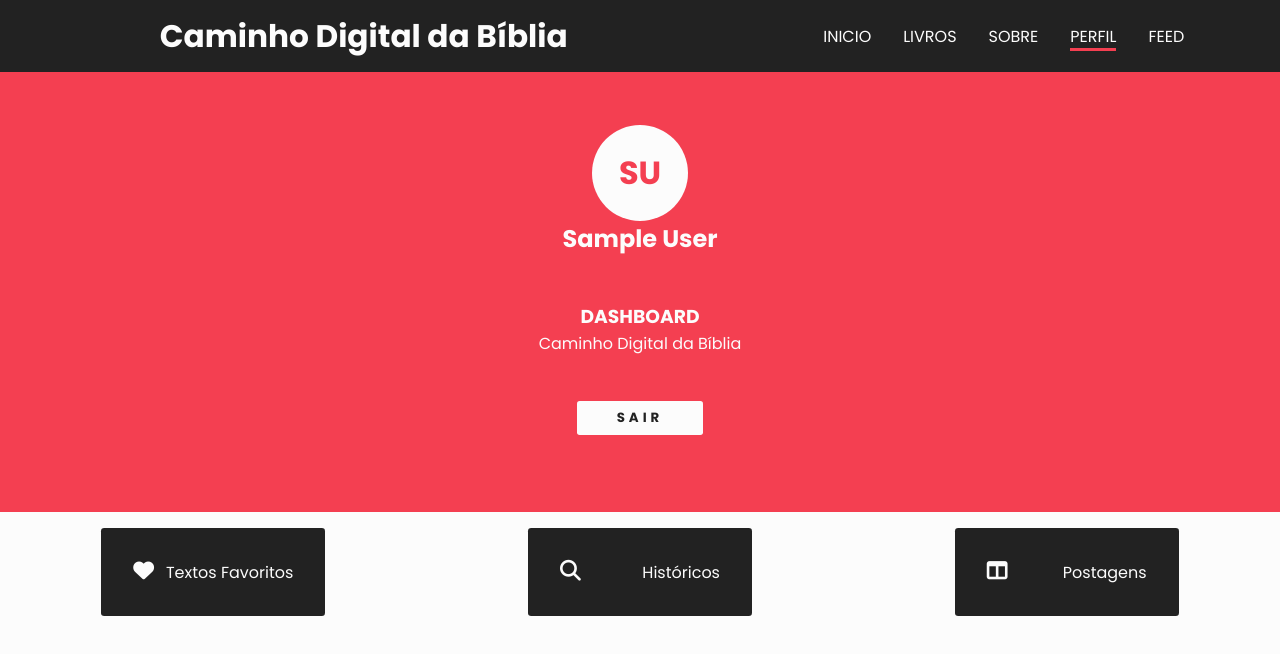
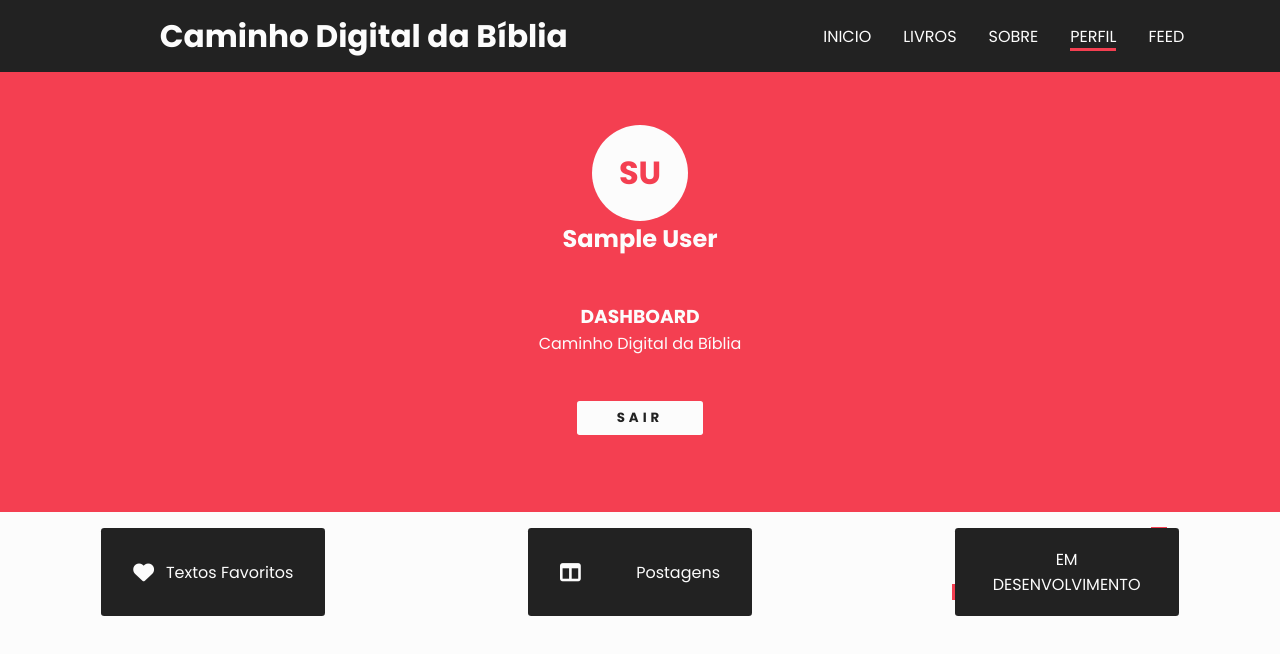
Before and after one commit to Dannick10/CaminhoDigitaldaBiblia, a React (Vite) app: page /perfil in a window 1280 px wide. Shown: the top 654 px of the page. Built offline with nearby package versions, Linux system fonts and the light colour scheme; no server answers; sample sign-in values are in the browser's storage.

Commit message:
removendo consoles

```diff
--- a/src/Pages/FavoriteBook/FavoriteBook.jsx
+++ b/src/Pages/FavoriteBook/FavoriteBook.jsx
@@ -14,7 +14,6 @@ const FavoriteBook = () => {
 
 
     const { documents: books, loading } = useFetchDocuments('book', null, user.uid)
-    console.log(books)
 
   return (
     <div className={styles.favorite_section}>
--- a/src/Pages/Login/Login.jsx
+++ b/src/Pages/Login/Login.jsx
@@ -21,8 +21,6 @@ const Login = () => {
     }
 
     const res = await login(user)
-
-    console.log(user)
 
   }
 
--- a/src/Pages/perfil/Perfil.jsx
+++ b/src/Pages/perfil/Perfil.jsx
@@ -42,10 +42,6 @@ const Perfil = () => {
               </li>
             </Link>
 
-            <li>
-            <i className="fa-solid fa-magnifying-glass"></i>
-              <p>Históricos</p>
-              </li>
 
               <Link to="/mypost">
               <li>
@@ -54,6 +50,10 @@ const Perfil = () => {
               </li>
               </Link>
 
+            <li className={styles.develop}>
+              <p>EM DESENVOLVIMENTO</p>
+              </li>
+
           </ul>
         </section>
     </div>
--- a/src/Pages/perfil/perfil.module.css
+++ b/src/Pages/perfil/perfil.module.css
@@ -28,9 +28,11 @@
     padding: 2em;
     border-radius: .2em;
     display: flex;
+    align-items: center;
     justify-content: space-between;
     width: 10em;
     height: 1.5em;
+    text-align: center;
 }
 
 .perfil_dashboard li i{
@@ -69,6 +71,62 @@ text-align: center;
     color: var(--color3);
 }
 
+li.develop{
+    position: relative;
+}
+
+li.develop::after{
+    content: '';
+    width: 1em;
+    height: 1em;
+    position: absolute;
+    top: 0;
+    left: 0;
+    background-color: var(--color1);
+    animation: develop cubic-bezier(0.25, 0.46, 0.45, 0.94) reverse 3s infinite;
+    z-index: -1;
+    inset: 1px;
+}
+
+li.develop::before{
+    content: '';
+    width: 1em;
+    height: 1em;
+    position: absolute;
+    top: 0;
+    left: 0;
+    background-color: var(--color1);
+    animation: develop cubic-bezier(0.25, 0.46, 0.45, 0.94) forwards 3s infinite;
+    z-index: -1;
+}
+
+@keyframes develop {
+    0%{
+       left: -1%;
+    }
+
+    20%{
+        left: 90%;
+        top: -1%;
+    }
+
+    40%{
+        left: 90%;
+        top: 85%;
+    }
+
+    80%{
+        left: -1%;
+        top: 85%;
+    }
+
+    100%{
+        left: -1%;
+        top: 0;
+    }
+
+}
+
 
 
 @media screen and (max-width:800px){
--- a/src/hooks/useDeleteDocument.jsx
+++ b/src/hooks/useDeleteDocument.jsx
@@ -1,59 +1,59 @@
-import { useState, useEffect, useReducer } from "react";
-import { db } from '../../firebase/config';
-import { doc, deleteDoc, collection, query, where, getDocs } from 'firebase/firestore';
+import { useState, useEffect, useReducer } from "react"
+import { db } from '../../firebase/config'
+import { doc, deleteDoc, collection, query, where, getDocs } from 'firebase/firestore'
 
 const initialState = {
     loading: false,
     error: null
-};
+}
 
 const deletedReducer = (state, action) => {
     switch(action.type) {
         case "LOADING":
-            return { loading: true, error: null };
+            return { loading: true, error: null }
         case "DELETED_DOC":
-            return { loading: false, error: null };
+            return { loading: false, error: null }
         case "ERROR":
-            return { loading: false, error: action.payload };
+            return { loading: false, error: action.payload }
         default:
-            return state;
+            return state
     }
 };
 
 export const useDeletedDocument = (docCollection) => {
-    const [response, dispatch] = useReducer(deletedReducer, initialState);
+    const [response, dispatch] = useReducer(deletedReducer, initialState)
     const [cancelled, setCancelled] = useState(false);
 
     const checkCancelBeforeDispatch = (action) => {
         if (!cancelled) {
-            dispatch(action);
+            dispatch(action)
         }
     };
 
     const deleteDocument = async (id) => {
-        checkCancelBeforeDispatch({ type: 'LOADING' });
+        checkCancelBeforeDispatch({ type: 'LOADING' })
         try {
             if (docCollection === 'posts') {
-                const commentsQuery = query(collection(db, 'comments'), where("post", "==", id));
-                const commentsSnapshot = await getDocs(commentsQuery);
+                const commentsQuery = query(collection(db, 'comments'), where("post", "==", id))
+                const commentsSnapshot = await getDocs(commentsQuery)
                 commentsSnapshot.forEach(async (doc) => {
-                    await deleteDoc(doc.ref);
+                    await deleteDoc(doc.ref)
                 });
             }
-            await deleteDoc(doc(db, docCollection, id));
-            checkCancelBeforeDispatch({ type: "DELETED_DOC" });
+            await deleteDoc(doc(db, docCollection, id))
+            checkCancelBeforeDispatch({ type: "DELETED_DOC", payload:deleteDocument })
         } catch (error) {
             checkCancelBeforeDispatch({
                 type: 'ERROR',
                 payload: error.message
-            });
-            console.error(error.message);
+            })
+            console.error(error.message)
         }
-    };
+    }
 
     useEffect(() => {
-        return () => setCancelled(true);
-    }, []);
+        return () => setCancelled(true)
+    }, [])
 
-    return { deleteDocument, response };
-};
+    return { deleteDocument, response }
+}
```
